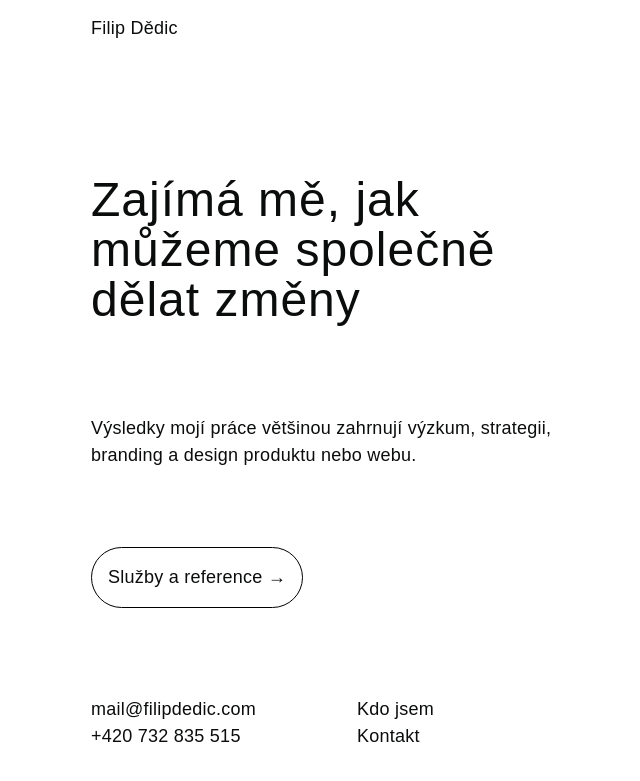
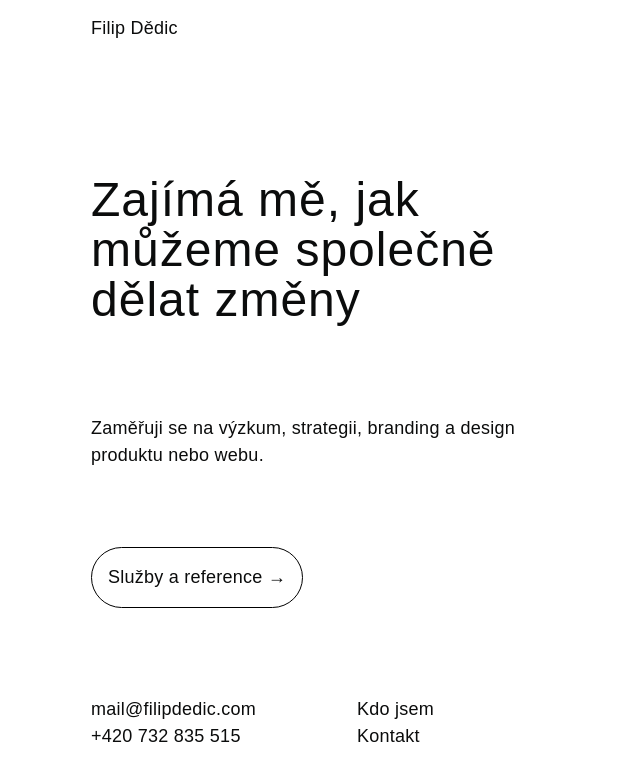
Before and after one commit to fdedic/fdedic.github.io, a Jekyll site: the page built from index.md, in a window 1280 px wide. Shown: the top 781 px of the page, without its empty margins (169-809 px from the left). Built offline with Jekyll 4.4.1, drawn with Linux system fonts in a browser that asks for light colours; nearby versions of some CDN libraries; some web fonts are replaced.

Commit message:
Update index.md

```diff
--- a/index.md
+++ b/index.md
@@ -5,7 +5,7 @@ title: Filip Dědic
 # Zajímá&nbsp;mě, jak můžeme&nbsp;společně dělat změny
 
 ***
-Výsledky mojí práce většinou zahrnují výzkum, strategii, branding a&nbsp;design produktu nebo webu.
+Zaměřuji se na výzkum, strategii, branding a&nbsp;design produktu nebo webu.
 
 ***
 
```
